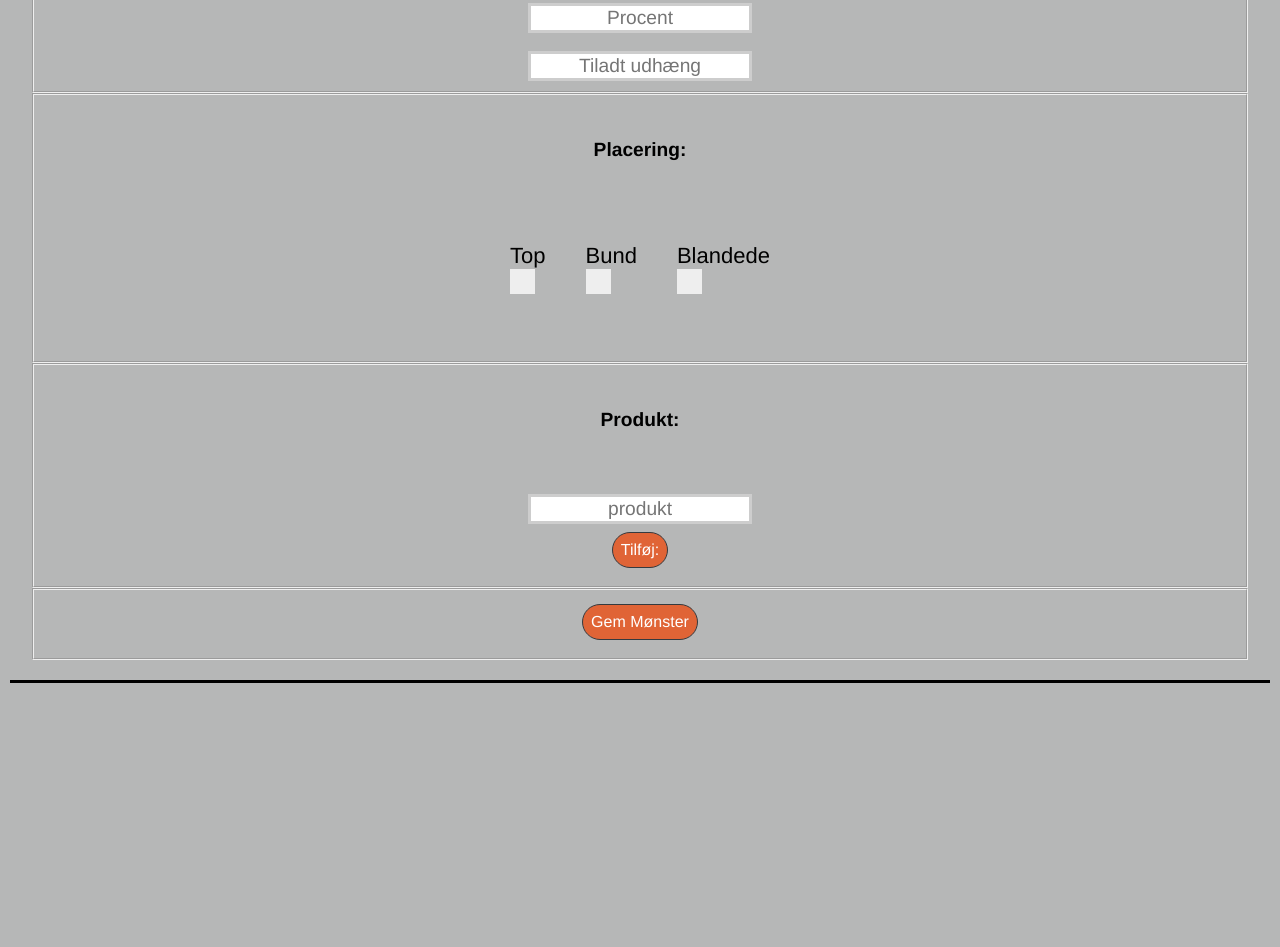
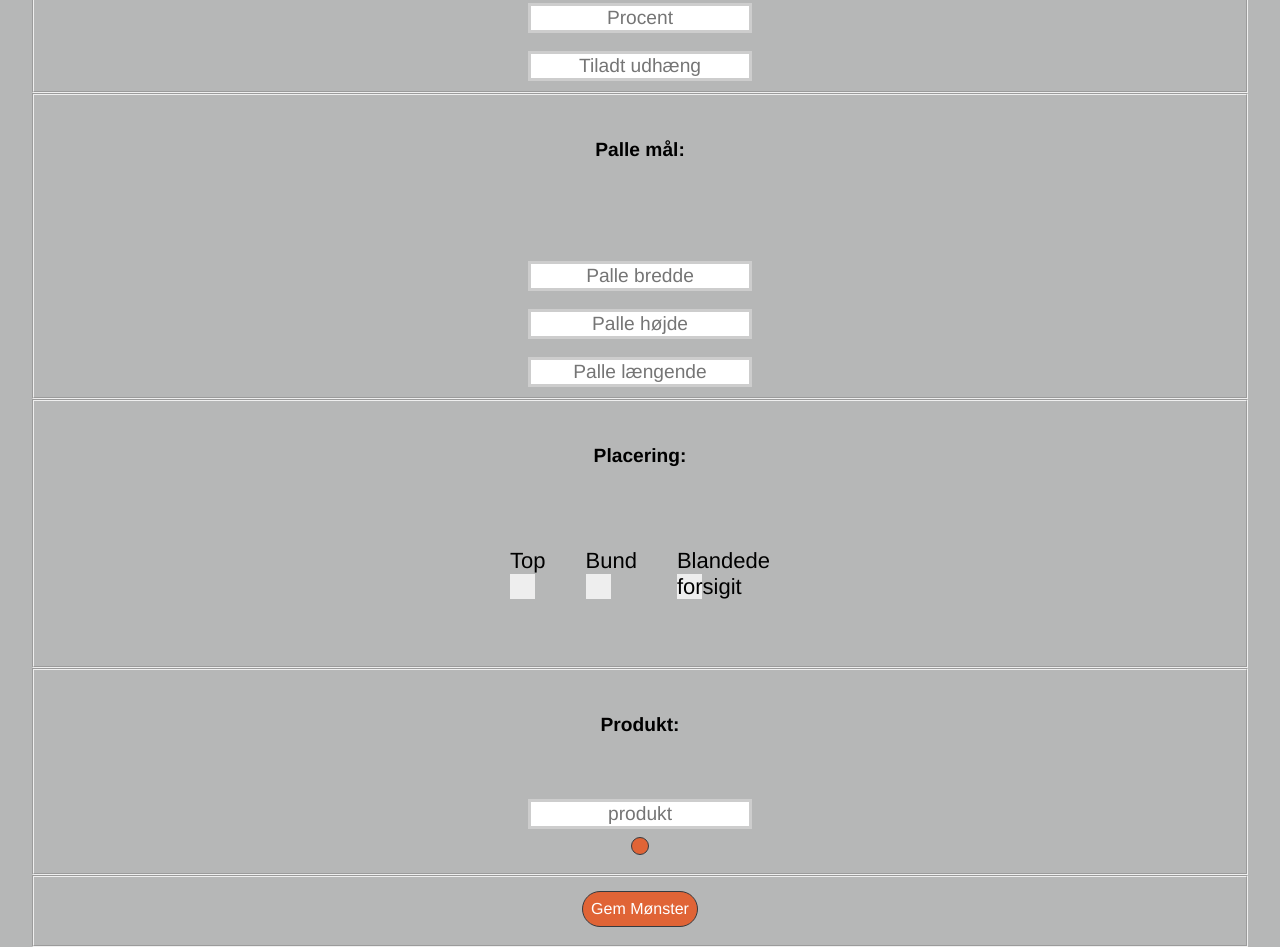
Before and after one commit to arezouh/Modul-6, a plain HTML site: page RobotNordic/newtemplet.html in a window 1280 px wide. Shown: the part 789-1736 px from the top of the page. Before the commit the page ends 1482 px from the top, so only its background shows below. Drawn offline with Linux system fonts and the light colour scheme.

Commit message:
Update newtemplet.html

```diff
--- a/RobotNordic/newtemplet.html
+++ b/RobotNordic/newtemplet.html
@@ -51,6 +51,18 @@
      <input type="text" placeholder="Tiladt udhæng" id="name">
 </fieldset>
 <fieldset>
+  <h1 class="tekst"> Palle mål:</h1>
+  <br>
+  <br>
+ <input type="text" placeholder="Palle bredde" id="name">
+ <br>
+ <br>
+ <input type="text" placeholder="Palle højde" id="name">
+ <br>
+ <br>
+ <input type="text" placeholder="Palle længende" id="name">
+</fieldset>
+<fieldset>
    <h1 class="tekst"> Placering:</h1>
    <label class="containe">Top
      <br>
@@ -71,7 +83,7 @@
      <br>
      <br>
      <input type="checkbox">
-     <span class="checkmark"></span>
+     <span class="checkmark">forsigit </span>
    </label>
  </fieldset>
  <fieldset>
@@ -79,7 +91,8 @@
    <input type="text" placeholder="produkt" id="Produkt">
    <form id="form" action="">
    </form>
- <button id="btn" type="button">Tilføj:</button>
+ <button id="btn" type="button"><i class="fas fa-plus"></i>
+ </button>
   </fieldset>
  <fieldset>
    <button href="index.html" id="btn" onclick="myFunction()">Gem Mønster</button>
```
